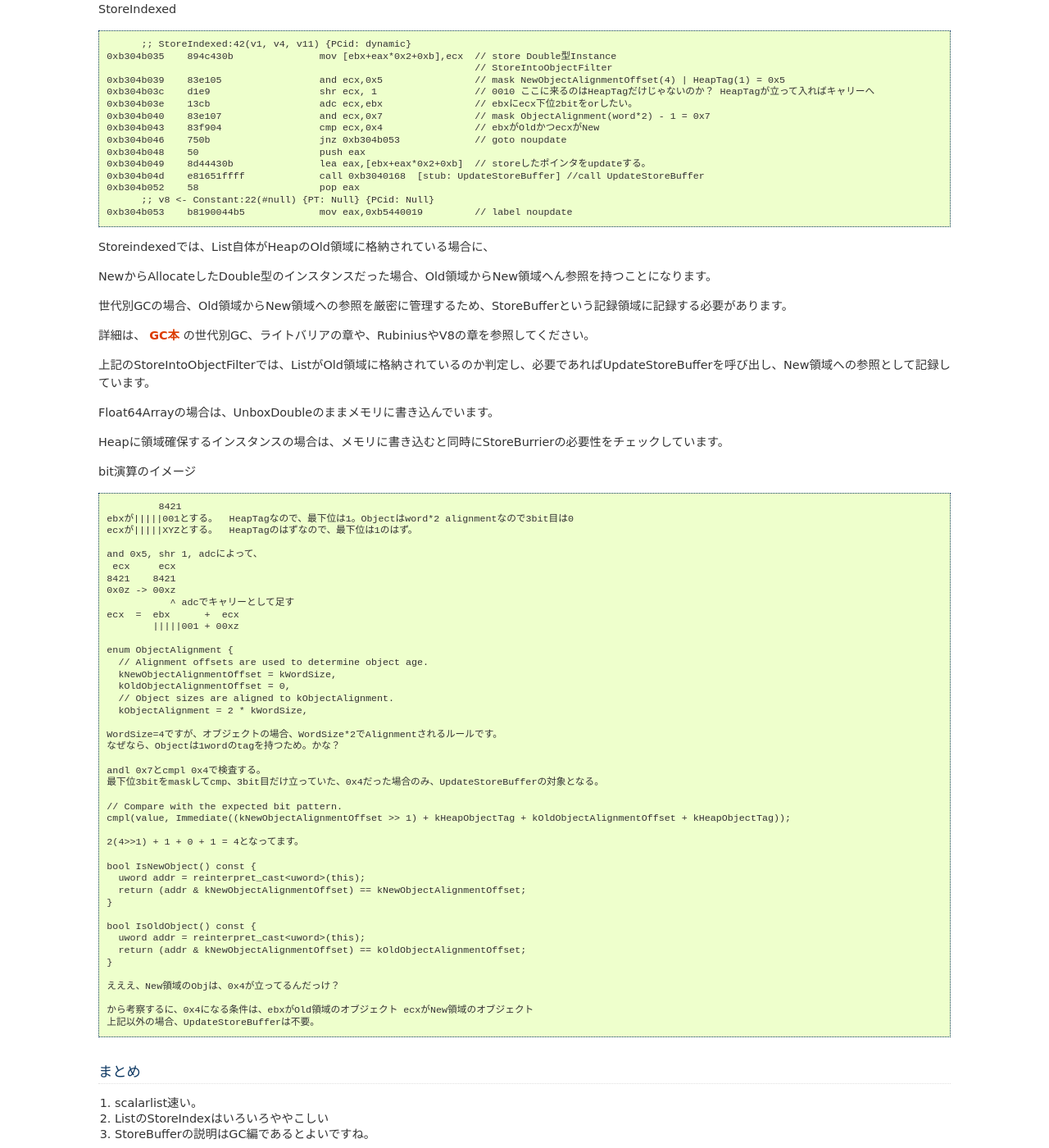
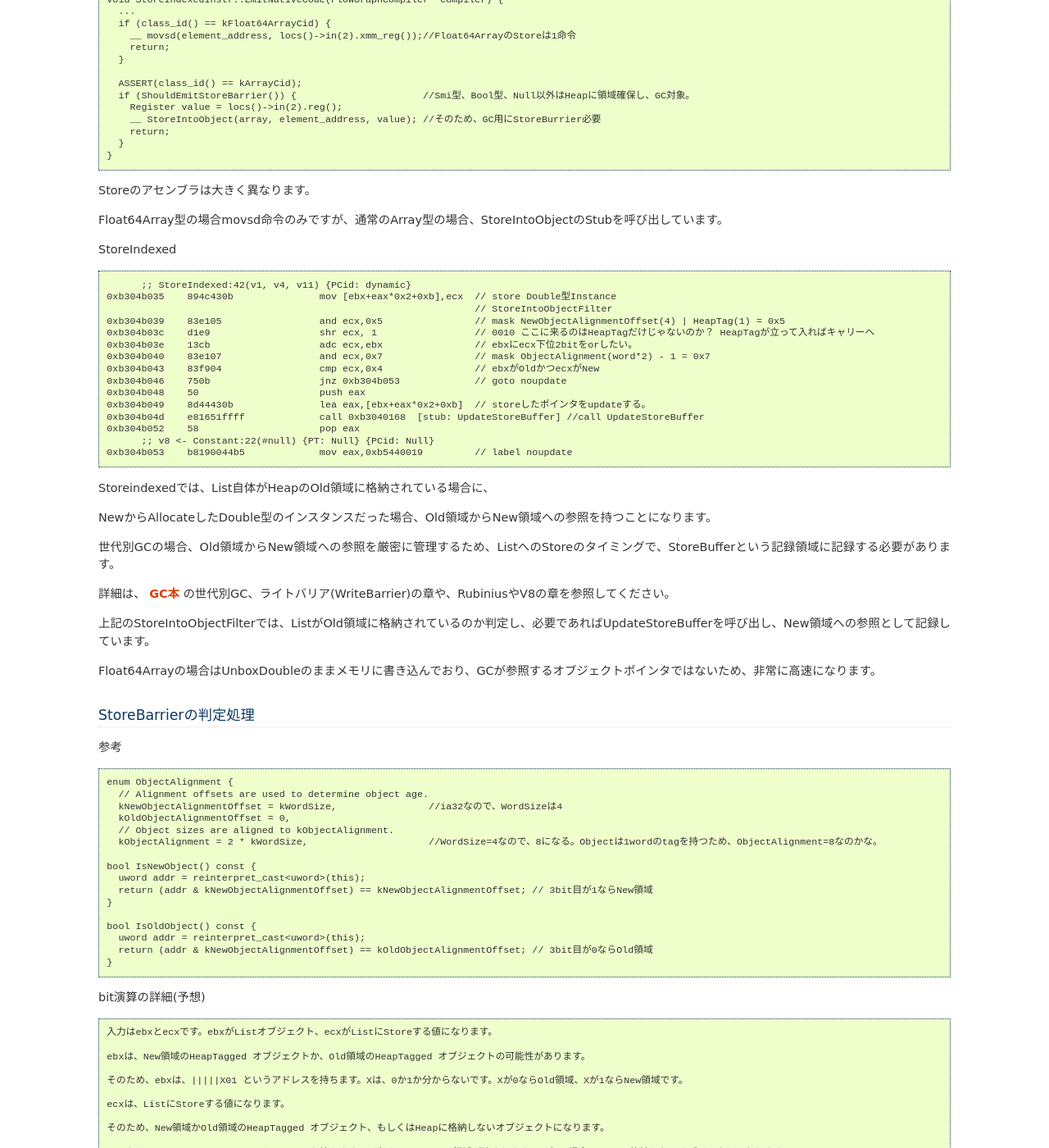
Before and after one commit to nothingcosmos/DartVM, a Sphinx documentation site: the page built from sphinx/src/advent20121215.rst, in a window 1280 px wide and 1400 px high, scrolled down 4864 px. Shown: the whole window at 82% size. Built offline with Sphinx 7.4.7, drawn with Linux system fonts in a browser that asks for light colours; some of the changed text lies outside the part shown.

Commit message:
advent 2012/12/16 update

```diff
--- a/sphinx/src/advent20121215.rst
+++ b/sphinx/src/advent20121215.rst
@@ -7,13 +7,16 @@
 dartのAPI、特にcoreに用意されたAPIは、Dartのみで記述されることが少なく、
 C++で組み込み関数として記述されることが多いです。
 
-dart:scalarlistパッケージを元に、DartのAPiが、Dart VMでどのように処理されているのかを追います。
+dart:scalarlistパッケージを元に、DartのAPIが、Dart VMでどのように処理されているのかを追います。
 
-Float64Listは、かなりチューニングされているので特殊ですが。。
+scalarlistの中でも、よく使うと思われるFloat64Listを元に、
 
-scalarlist
+1回目では、Float64ListとList<double>を比較してみます。
+
+2回目では、Float64Listのソースコードから、Dart VMでどのように処理されているのかを追います。
+
+Float64Listのサンプル
 ===============================================================================
-
 scalarlistをインポートして、Float64Listを使用しています。
 
 scalarlist add::
@@ -24,13 +27,13 @@
     ret[index] = l[index] + r[index];
   }
 
-scalarlistというのは、scalarをメモリ上にシーケンシャルに敷き詰めるListである。
+scalarlistというのは、scalarをメモリ上にシーケンシャルに敷き詰めるListです。
 
 普通のList<>と比較して速いAPIです。私の場合はよくFloat64Listを使います。
 
-インターフェースはnew List<double>(n)とほぼ同じなのですが、scalarlistのFloat64Listのほうが高速です。
+インターフェースはnew List<double>(n)とほぼ同じなのですが、scalarlistのFloat64Listは組み込み型としてチューニングされており、高速です。
 
-Float64Listのアセンブラ
+Float64Listの中間表現
 ===============================================================================
 
 まずは中間表現です。 ::
@@ -82,6 +85,9 @@
 CheckClassと、CheckArrayBoundが挿入されています。
 
 また、InstanceCall []がLoadIndexed, InstanceCall []=がStoreIndexedに変換されています。
+
+Float64Listのアセンブラ
+===============================================================================
 
 コード ::
 
@@ -150,7 +156,9 @@
 
 CheckArrayBoundはありますが、ほぼ1命令でset getできている点が素晴らしい、というかいろいろヤバいですね。
 
-また、double型のboxing, unboxingがすべて畳み込まれています。
+CheckArrayBoundも、条件が揃えばRangeAnalysisの解析結果を元に削除されます。
+
+double型のboxing, unboxingがすべて畳み込まれていますね。
 
 getIndexed ::
 
@@ -168,9 +176,7 @@
           ;; StoreIndexed:43(v1, v4, v7) {PCid: dynamic}
   0xb304adcd    f20f114c8307           movsd [ebx+eax*0x4+0x7],xmm1
 
-
-
-仮にList<double>を使用した場合、どうなるのでしょうか？
+List<double>の中間表現
 ===============================================================================
 
 addvectorを呼び出す際に、List<double>型を引数として渡します。
@@ -205,9 +211,9 @@
       v8 <- Constant:22(#null)
       Return:23(v8)
   I
-Float64List版と大して変わらないですね。 まあ、ソースコード同じなので。
+Float64List版と大して変わらないです。Dartは、実行時dynamic typingなので、最適化前の中間表現は、List<double>もFloat64Listも同じになります。
 
-ただし、TypeFeedbackされた型が、Float64ArrayからObjectArrayになっています。
+ただし、上記は最適化JITコンパイル前の中間表現であるため、TypeFeedbackされた型がFloat64ArrayからObjectArrayになっています。
 
 最適化後の中間表現 ::
 
@@ -257,6 +263,8 @@
    34:     ParallelMove ecx <- ecx
    34:     StoreIndexed:42(v1, v4, v11) {PCid: dynamic}
 
+List<double>のアセンブラ
+===============================================================================
 全体像は長くなるので省略し、LoadIndexedとStoreIndexedのみです。
 
 LoadIndexed ::
@@ -286,6 +294,10 @@
     }
   }
 
+Storeのアセンブラは大きく異なります。
+
+Float64Array型の場合movsd命令のみですが、通常のArray型の場合、StoreIntoObjectのStubを呼び出しています。
+
 StoreIndexed ::
 
         ;; StoreIndexed:42(v1, v4, v11) {PCid: dynamic}
@@ -306,70 +318,76 @@
 
 Storeindexedでは、List自体がHeapのOld領域に格納されている場合に、
 
-NewからAllocateしたDouble型のインスタンスだった場合、Old領域からNew領域へん参照を持つことになります。
+NewからAllocateしたDouble型のインスタンスだった場合、Old領域からNew領域への参照を持つことになります。
 
-世代別GCの場合、Old領域からNew領域への参照を厳密に管理するため、StoreBufferという記録領域に記録する必要があります。
+世代別GCの場合、Old領域からNew領域への参照を厳密に管理するため、ListへのStoreのタイミングで、StoreBufferという記録領域に記録する必要があります。
 
-詳細は、 `GC本`_  の世代別GC、ライトバリアの章や、RubiniusやV8の章を参照してください。
+詳細は、 `GC本`_  の世代別GC、ライトバリア(WriteBarrier)の章や、RubiniusやV8の章を参照してください。
 
 上記のStoreIntoObjectFilterでは、ListがOld領域に格納されているのか判定し、必要であればUpdateStoreBufferを呼び出し、New領域への参照として記録しています。
 
-Float64Arrayの場合は、UnboxDoubleのままメモリに書き込んでいます。
+Float64Arrayの場合はUnboxDoubleのままメモリに書き込んでおり、GCが参照するオブジェクトポインタではないため、非常に高速になります。
 
-Heapに領域確保するインスタンスの場合は、メモリに書き込むと同時にStoreBurrierの必要性をチェックしています。
+StoreBarrierの判定処理
+===============================================================================
 
-bit演算のイメージ ::
+参考 ::
 
-           8421
-  ebxが|||||001とする。  HeapTagなので、最下位は1。Objectはword*2 alignmentなので3bit目は0
-  ecxが|||||XYZとする。  HeapTagのはずなので、最下位は1のはず。
+  enum ObjectAlignment {
+    // Alignment offsets are used to determine object age.
+    kNewObjectAlignmentOffset = kWordSize,                //ia32なので、WordSizeは4
+    kOldObjectAlignmentOffset = 0,
+    // Object sizes are aligned to kObjectAlignment.
+    kObjectAlignment = 2 * kWordSize,                     //WordSize=4なので、8になる。Objectは1wordのtagを持つため、ObjectAlignment=8なのかな。
+
+  bool IsNewObject() const {
+    uword addr = reinterpret_cast<uword>(this);
+    return (addr & kNewObjectAlignmentOffset) == kNewObjectAlignmentOffset; // 3bit目が1ならNew領域
+  }
+
+  bool IsOldObject() const {
+    uword addr = reinterpret_cast<uword>(this);
+    return (addr & kNewObjectAlignmentOffset) == kOldObjectAlignmentOffset; // 3bit目が0ならOld領域
+  }
+
+bit演算の詳細(予想) ::
+
+  入力はebxとecxです。ebxがListオブジェクト、ecxがListにStoreする値になります。
+
+  ebxは、New領域のHeapTagged オブジェクトか、Old領域のHeapTagged オブジェクトの可能性があります。
+
+  そのため、ebxは、|||||X01 というアドレスを持ちます。Xは、0か1か分からないです。Xが0ならOld領域、Xが1ならNew領域です。
+
+  ecxは、ListにStoreする値になります。
+
+  そのため、New領域かOld領域のHeapTagged オブジェクト、もしくはHeapに格納しないオブジェクトになります。
+
+  そんため、ecxは、|||||Y0Z というアドレスを持ちます。Yが0か1でOld,New領域が決まります。Zが0の場合、Heapに格納しないオブジェクトになります。
+
+  ebxが|||||X01とする。 Old領域かつHeapTaggedなので、00Xとしています。Old領域かつObjectはword*2 alignmentなので3bit目は0
+  ecxが|||||Y0Zとする。 Old領域かNew領域か管理するのがY bit。HeapTaggedなのか管理するのがZ bit。
 
   and 0x5, shr 1, adcによって、
    ecx     ecx
-  8421    8421
-  0x0z -> 00xz
+  0Y0Z -> 00YZ
              ^ adcでキャリーとして足す
-  ecx  =  ebx      +  ecx
-          |||||001 + 00xz
+  ecx  =   ebx +  ecx
+       =  |X01 + 00YZ
 
-  enum ObjectAlignment {
-    // Alignment offsets are used to determine object age.
-    kNewObjectAlignmentOffset = kWordSize,
-    kOldObjectAlignmentOffset = 0,
-    // Object sizes are aligned to kObjectAlignment.
-    kObjectAlignment = 2 * kWordSize,
-
-  WordSize=4ですが、オブジェクトの場合、WordSize*2でAlignmentされるルールです。
-  なぜなら、Objectは1wordのtagを持つため。かな？
-
-  andl 0x7とcmpl 0x4で検査する。
-  最下位3bitをmaskしてcmp、3bit目だけ立っていた、0x4だった場合のみ、UpdateStoreBufferの対象となる。
+  andl 0x7(|111)とcmpl 0x4(|100)で検査する。最下位3bit maskと3bit目をチェックし、UpdateStoreBuffer。
 
   // Compare with the expected bit pattern.
   cmpl(value, Immediate((kNewObjectAlignmentOffset >> 1) + kHeapObjectTag + kOldObjectAlignmentOffset + kHeapObjectTag));
 
   2(4>>1) + 1 + 0 + 1 = 4となってます。
 
-  bool IsNewObject() const {
-    uword addr = reinterpret_cast<uword>(this);
-    return (addr & kNewObjectAlignmentOffset) == kNewObjectAlignmentOffset;
-  }
+  から考察するに、|X01 + 00YZ が |100 になる条件は、ebxがOld領域のオブジェクト(|100) ecxがNew領域のオブジェクト(|011)
 
-  bool IsOldObject() const {
-    uword addr = reinterpret_cast<uword>(this);
-    return (addr & kNewObjectAlignmentOffset) == kOldObjectAlignmentOffset;
-  }
-
-  えええ、New領域のObjは、0x4が立ってるんだっけ？
-
-  から考察するに、0x4になる条件は、ebxがOld領域のオブジェクト ecxがNew領域のオブジェクト
   上記以外の場合、UpdateStoreBufferは不要。
-
 
 まとめ
 ===============================================================================
 (1) scalarlist速い。
-(2) ListのStoreIndexはいろいろややこしい
-(3) StoreBufferの説明はGC編であるとよいですね。
+(2) ListのStoreIndexは、StoreBarrier処理を行う。
 
 .. _GC本 : http://www.amazon.co.jp/exec/obidos/ASIN/4798025623/nothingcosm05-22/ref=nosim
```
Also changed, not shown: sphinx/src/advent20121216.rst (added, +391 -0 lines), sphinx/src/advent201212index.rst (+5 -4 lines).
